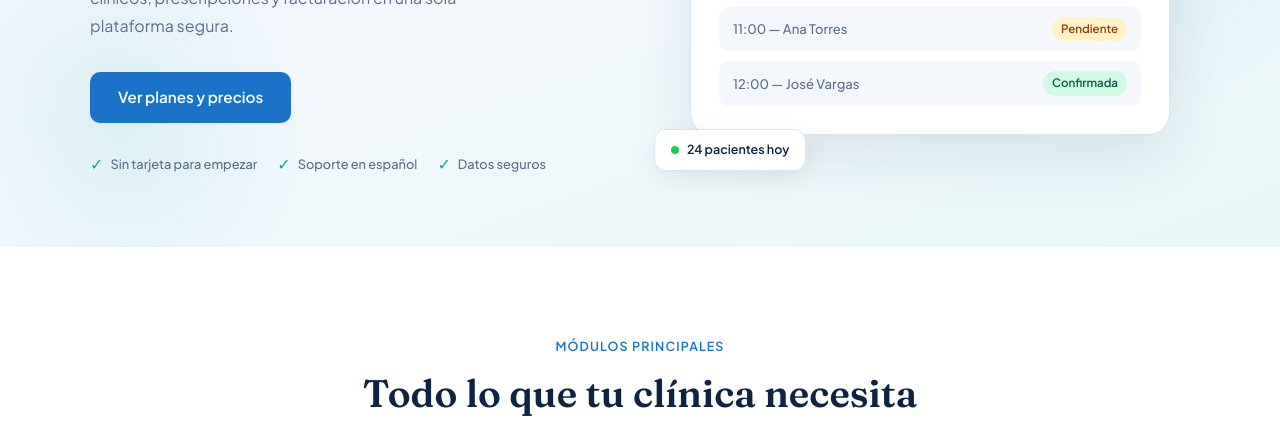
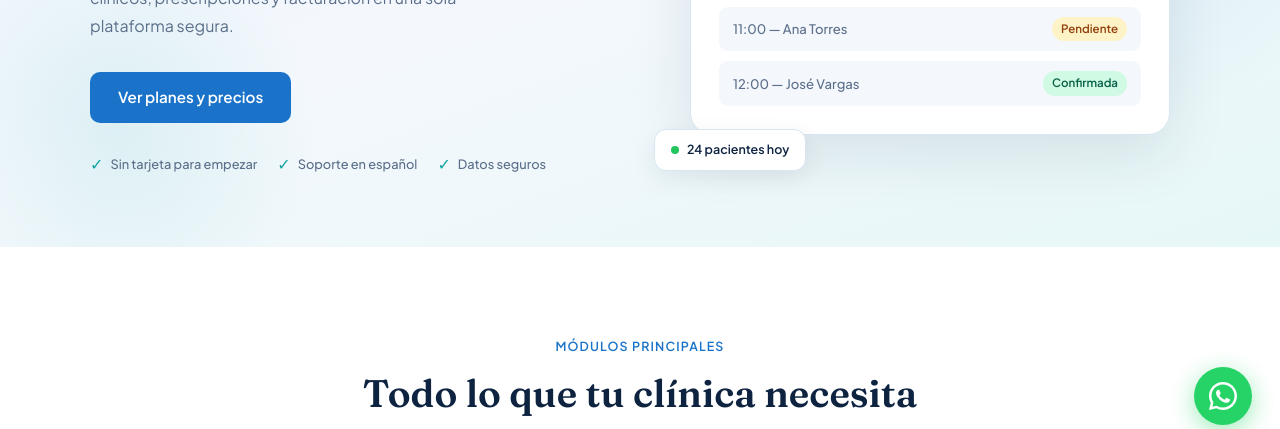
Before and after one commit to bonilla9229/cliniclinlanding, a plain HTML site: page index.html in a window 1280 px wide. Shown: the part 347-776 px from the top of the page. Drawn offline with Linux system fonts and the light colour scheme.

Commit message:
subir cambios

```diff
--- a/index.html
+++ b/index.html
@@ -583,6 +583,33 @@
   }
   .footer-links a:hover { color: #fff; }
 
+  /* ── WHATSAPP FLOAT ── */
+  .whatsapp-float {
+    position: fixed;
+    bottom: 28px;
+    right: 28px;
+    z-index: 999;
+    display: flex;
+    align-items: center;
+    justify-content: center;
+    width: 58px;
+    height: 58px;
+    background: #25D366;
+    border-radius: 50%;
+    text-decoration: none;
+    box-shadow: 0 6px 24px rgba(37,211,102,0.45);
+    transition: transform .2s, box-shadow .2s;
+  }
+  .whatsapp-float:hover {
+    transform: translateY(-3px) scale(1.06);
+    box-shadow: 0 10px 32px rgba(37,211,102,0.55);
+  }
+  .whatsapp-float svg {
+    width: 32px;
+    height: 32px;
+    fill: #fff;
+  }
+
   /* ── ANIMATIONS ── */
   @keyframes fadeUp {
     from { opacity: 0; transform: translateY(24px); }
@@ -1011,6 +1038,13 @@
   <div class="footer-meta">© 2025 REX App. Todos los derechos reservados.</div>
 </footer>
 
+<!-- WHATSAPP FLOAT BUTTON -->
+<a href="https://wa.me/50768714881" class="whatsapp-float" target="_blank" rel="noopener noreferrer" aria-label="Contáctanos por WhatsApp">
+  <svg xmlns="http://www.w3.org/2000/svg" viewBox="0 0 32 32">
+    <path d="M16 2C8.268 2 2 8.268 2 16c0 2.49.648 4.829 1.785 6.86L2 30l7.347-1.757A13.94 13.94 0 0 0 16 30c7.732 0 14-6.268 14-14S23.732 2 16 2zm0 25.5a11.44 11.44 0 0 1-5.834-1.592l-.418-.248-4.358 1.043 1.072-4.245-.272-.434A11.46 11.46 0 0 1 4.5 16C4.5 9.596 9.596 4.5 16 4.5S27.5 9.596 27.5 16 22.404 27.5 16 27.5zm6.29-8.435c-.345-.172-2.04-1.006-2.355-1.12-.316-.115-.546-.172-.776.172-.23.345-.89 1.12-1.09 1.35-.2.23-.4.258-.746.086-.345-.172-1.456-.536-2.773-1.71-1.025-.914-1.717-2.043-1.919-2.388-.2-.345-.021-.531.151-.703.155-.155.345-.402.517-.603.172-.2.23-.345.345-.575.115-.23.057-.431-.029-.603-.086-.172-.776-1.87-1.063-2.56-.28-.673-.564-.582-.776-.593l-.661-.012a1.27 1.27 0 0 0-.92.431c-.316.345-1.207 1.179-1.207 2.876s1.235 3.336 1.407 3.566c.172.23 2.43 3.71 5.888 5.204.823.355 1.465.567 1.966.726.826.263 1.578.226 2.172.137.663-.099 2.04-.833 2.327-1.637.287-.805.287-1.494.2-1.638-.086-.143-.316-.23-.66-.402z"/>
+  </svg>
+</a>
+
 <script>
 /* ── Billing toggle ── */
 let isAnnual = false;
```
